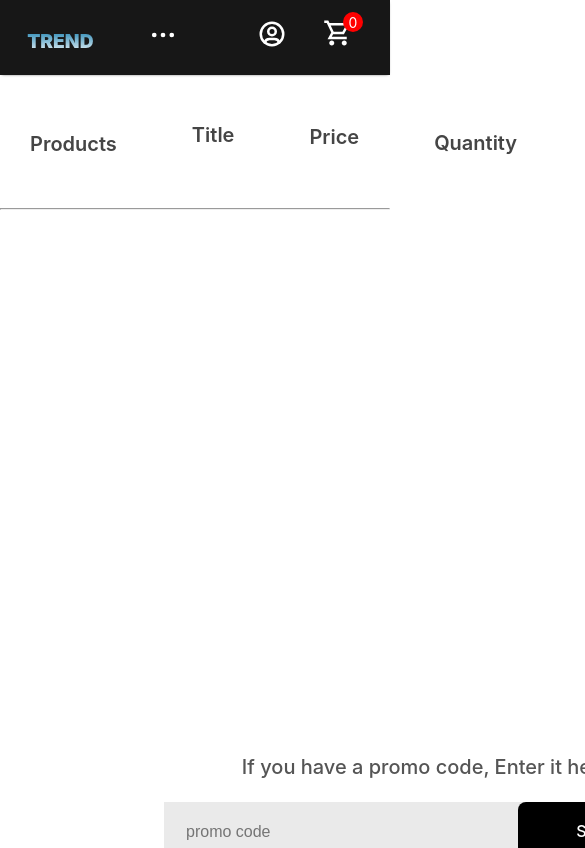
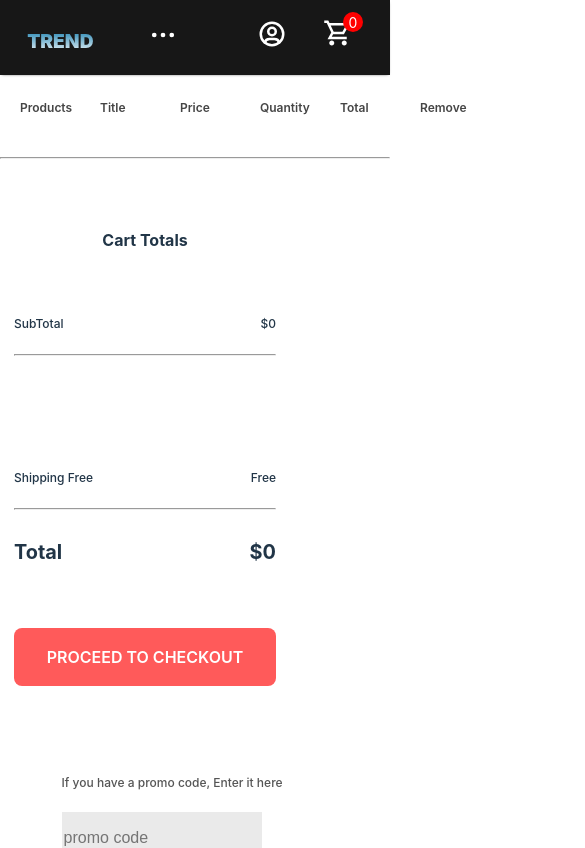
Before and after one commit to DontStopPrograming/e-commerce-clothing, a React (Vite) app: page /cart in a window 390 px wide. Shown: the top 848 px of the page, 585 px wide, since content can reach past the window. Built offline with nearby package versions, Linux system fonts and the light colour scheme.

Commit message:
fixed: Cart Component order to design

```diff
--- a/src/components/CartItems/cartItems.css
+++ b/src/components/CartItems/cartItems.css
@@ -113,3 +113,57 @@
     color: white;
     cursor: pointer;
 }
+
+@media (max-width: 768px) {
+
+    .cartItems-format p {
+        font-size: 12px;
+    }
+
+    .cartItems-total h1 {
+        font-size: 1rem;
+        padding: 0;
+        margin: 0;
+        margin-bottom: -30%;
+    }
+
+    .cartItems-total-item {
+        padding: 0px;
+    }
+
+    .cartItems-format-main {
+        display: grid;
+        grid-template-columns: 10px 10px 10px 10px 10px 10px;
+        align-items: center;
+        gap: 70px;
+        padding: 20px;
+        color: #454545;
+
+    }
+
+    .cartItems-down {
+        display: flex;
+        flex-direction: column;
+        justify-content: center;
+        align-items: center;
+        text-align: center;
+        margin-left: 100px;
+
+    }
+
+    .cartItems-promocode {
+        margin-left: -90%;
+    }
+
+    .cartItems-promobox {
+        width: 200px;
+        margin-top: 20px;
+        margin-bottom: 20px;
+        padding-left: 0px;
+        height: 50px;
+        background: #eaeaea;
+    }
+
+
+
+}
--- a/src/components/DescriptionBox/descriptionBox.css
+++ b/src/components/DescriptionBox/descriptionBox.css
@@ -3,7 +3,7 @@
 
 }
 
-.descriptionBox-navigator {}
+/* .descriptionBox-navigator {} */
 
 /* .descriptionBox-nav-box {
     display: flex;
@@ -39,13 +39,15 @@
     }
 
 
+
     .descriptionBox-description {
-        gap: 0px;
+        display: flex;
+        flex-direction: column;
+        gap: 10px;
         border: 1px solid #D0D0D0;
         padding: 0 20px;
         padding-bottom: 0;
-
-
+        margin: 0;
     }
 
     .descriptionBox-description p {
```
